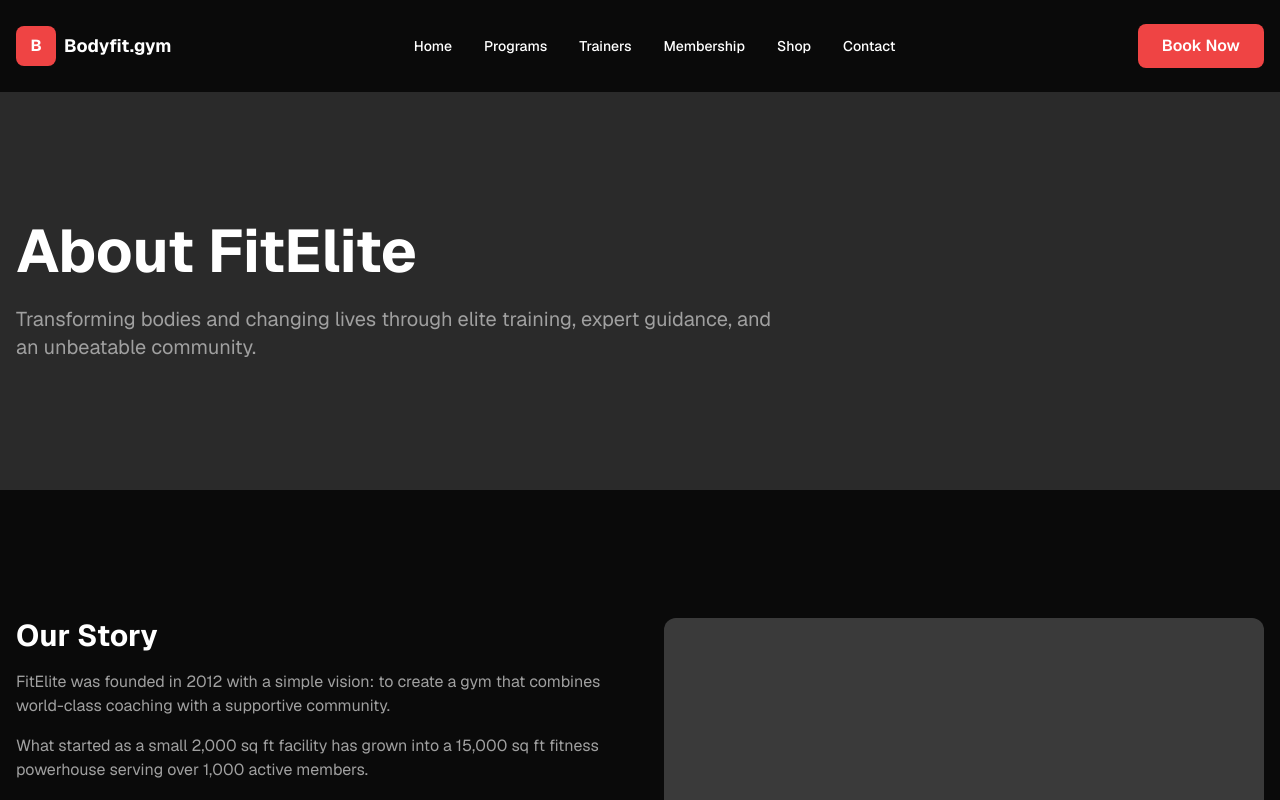
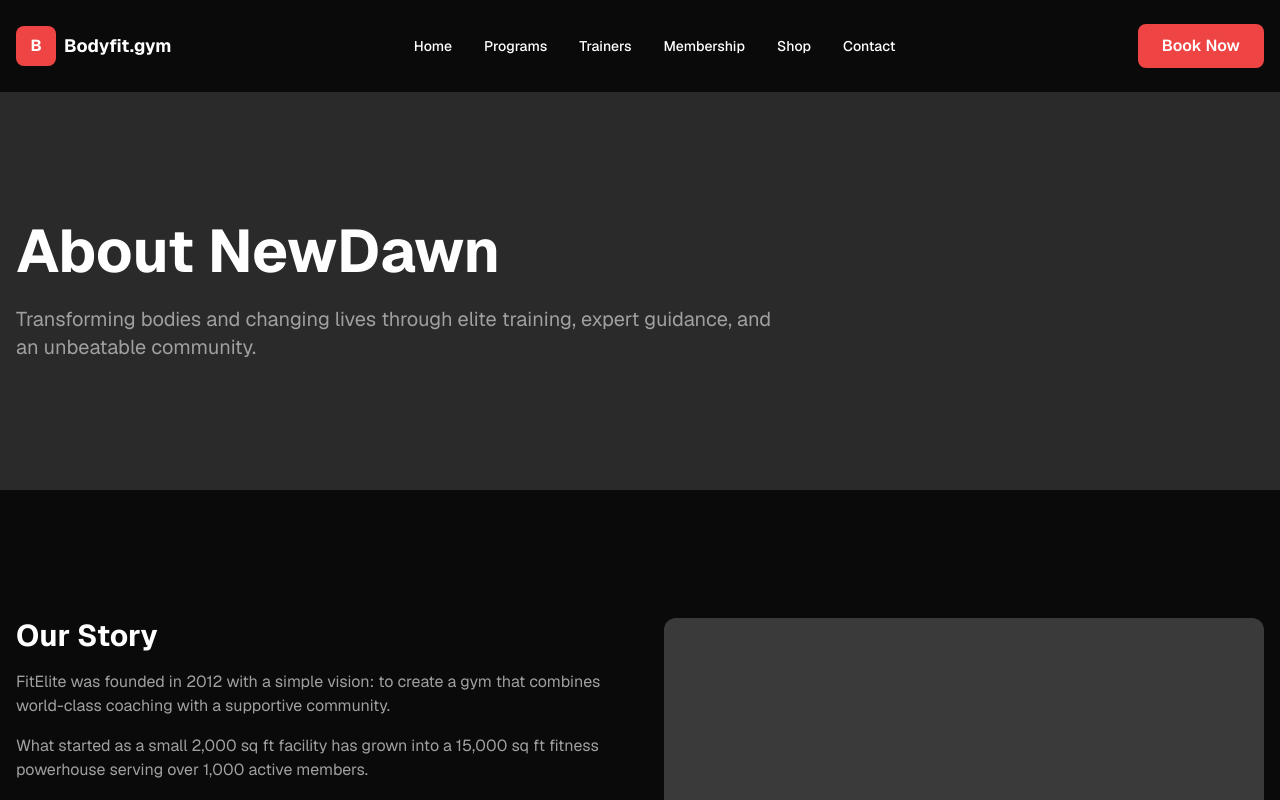
Before and after one commit to bonnie12-w/body, a Next.js app: page /about in a window 1280 px wide. Shown: the top 800 px of the page. Built offline with nearby package versions, Linux system fonts and the light colour scheme.

Commit message:
Update page.tsx

```diff
--- a/app/about/page.tsx
+++ b/app/about/page.tsx
@@ -26,7 +26,7 @@ export default function AboutPage() {
         <section className="border-b border-border bg-secondary py-20 md:py-32">
           <div className="mx-auto max-w-7xl px-4">
             <div className="space-y-6 max-w-3xl">
-              <h1 className="text-4xl font-bold md:text-5xl lg:text-6xl">About FitElite</h1>
+              <h1 className="text-4xl font-bold md:text-5xl lg:text-6xl">About NewDawn</h1>
               <p className="text-xl text-muted-foreground">
                 Transforming bodies and changing lives through elite training, expert guidance, and an unbeatable community.
               </p>
```
